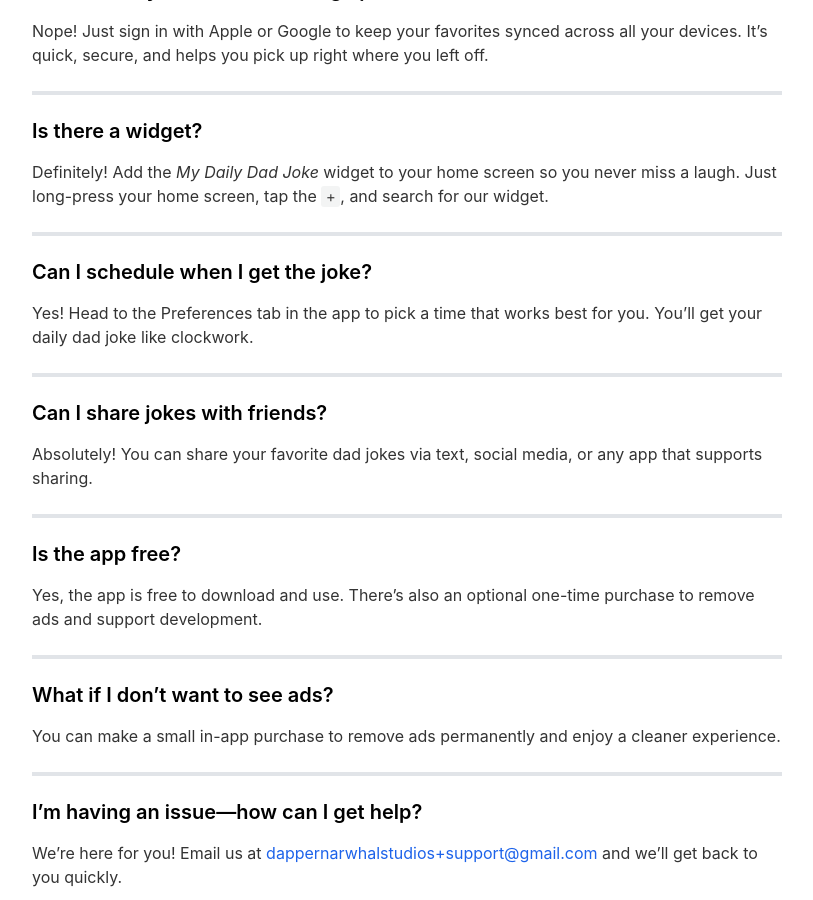
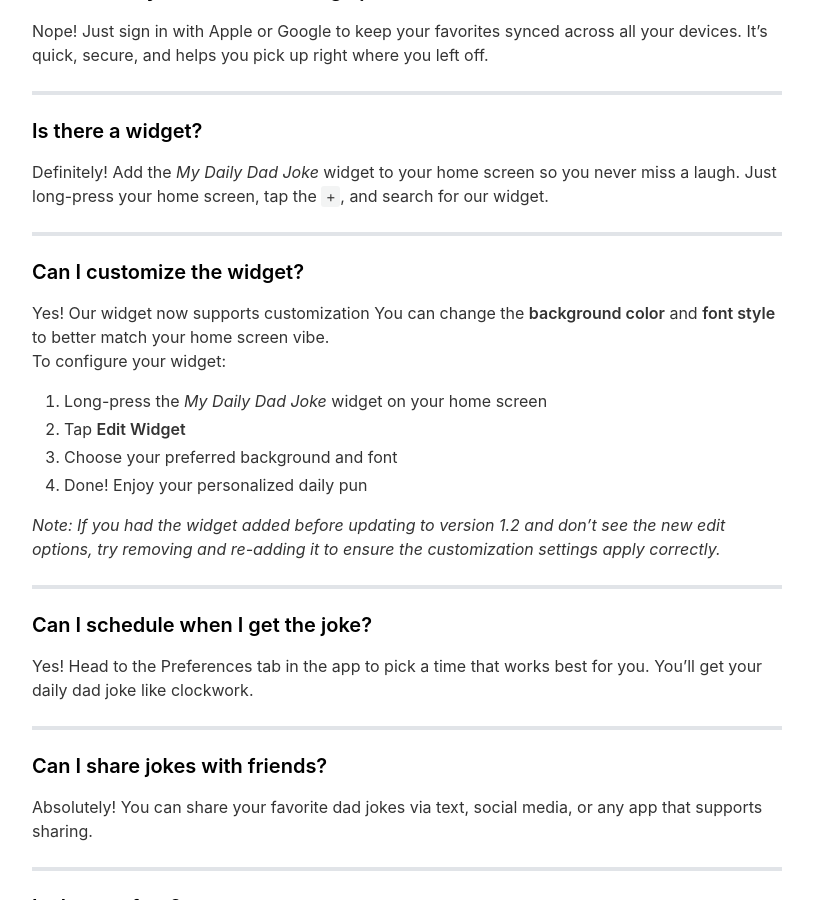
Before and after one commit to dappernarwhalstudios/my-daily-dad-joke-landing-page, a Jekyll site: the page built from _pages/faq.md, in a window 1280 px wide and 900 px high, scrolled down 943 px. Shown: the whole window, without its empty margins (233-1046 px from the left). Built offline with Jekyll 4.4.1, drawn with Linux system fonts in a browser that asks for light colours; nearby versions of some CDN libraries.

Commit message:
add configurable widget

```diff
--- a/_pages/faq.md
+++ b/_pages/faq.md
@@ -45,6 +45,20 @@
 
 ---
 
+### Can I customize the widget?
+Yes! Our widget now supports customization
+You can change the **background color** and **font style** to better match your home screen vibe.
+To configure your widget:
+1. Long-press the *My Daily Dad Joke* widget on your home screen
+2. Tap **Edit Widget**
+3. Choose your preferred background and font
+4. Done! Enjoy your personalized daily pun
+
+*Note: If you had the widget added before updating to version 1.2 and don’t see the new edit options, try removing and re-adding it to ensure the customization settings apply correctly.*
+
+---
+
+
 ### Can I schedule when I get the joke?
 Yes! Head to the Preferences tab in the app to pick a time that works best for you. You’ll get your daily dad joke like clockwork.
 
```
Also changed, not shown: _pages/changelog.md (+4 -4 lines).
